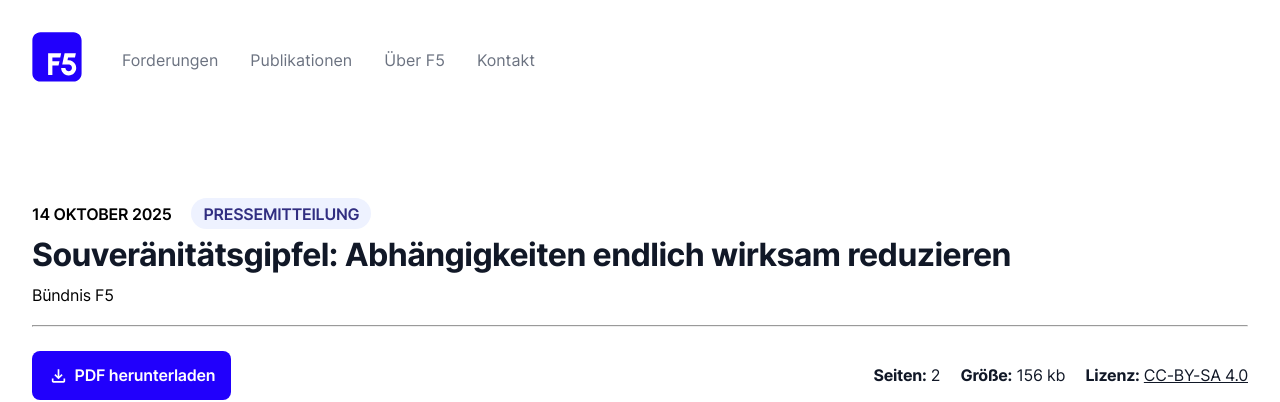
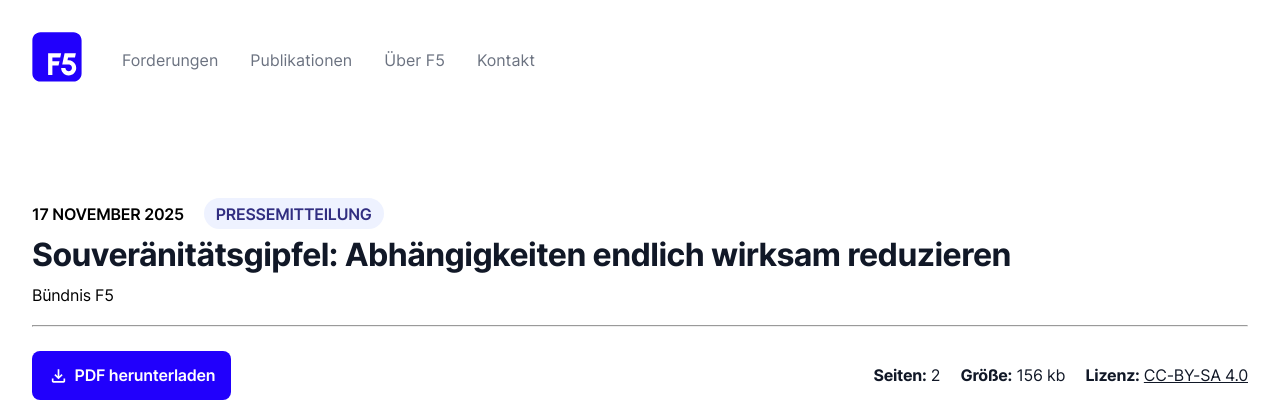
Before and after one commit to okfde/buendnis-f5, a Jekyll site: the page built from _publikationen/2025-11-17-Souveränitätsgipfel.md, in a window 1280 px wide. Shown: the top 402 px of the page. Built offline with Jekyll 4.4.1, drawn with Linux system fonts in a browser that asks for light colours.

Commit message:
Update 2025-11-17-Souveränitätsgipfel.md

```diff
--- a/_publikationen/2025-11-17-Souveränitätsgipfel.md
+++ b/_publikationen/2025-11-17-Souveränitätsgipfel.md
@@ -4,7 +4,7 @@ layout: publikation
 title: "Souveränitätsgipfel: Abhängigkeiten endlich wirksam reduzieren"
 subtitle:
 link: ../assets/data/251117_F5-Gipfel.pdf
-date: 2025-10-14
+date: 2025-11-17
 categories: Pressemitteilung
 authors: ["Bündnis F5"]
 file:
```
